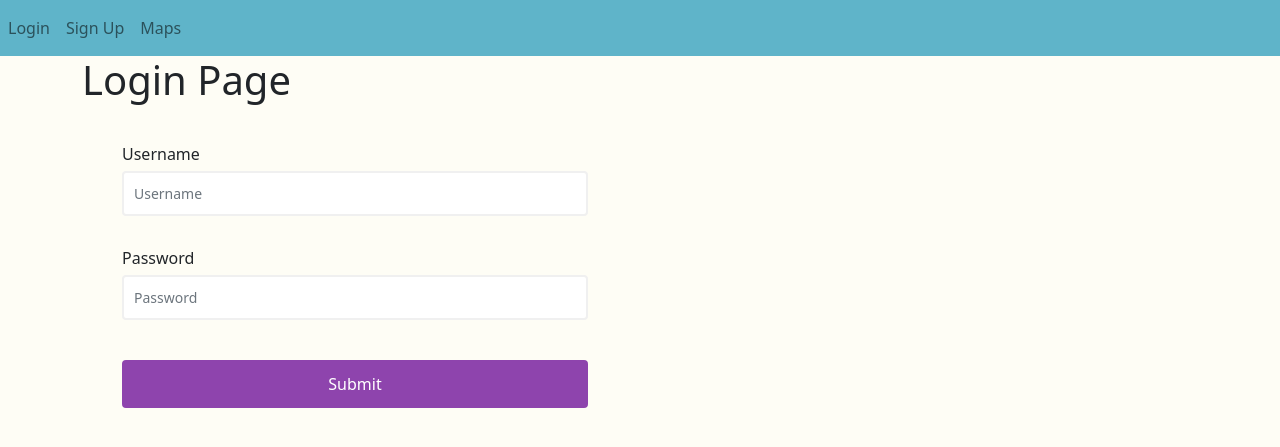
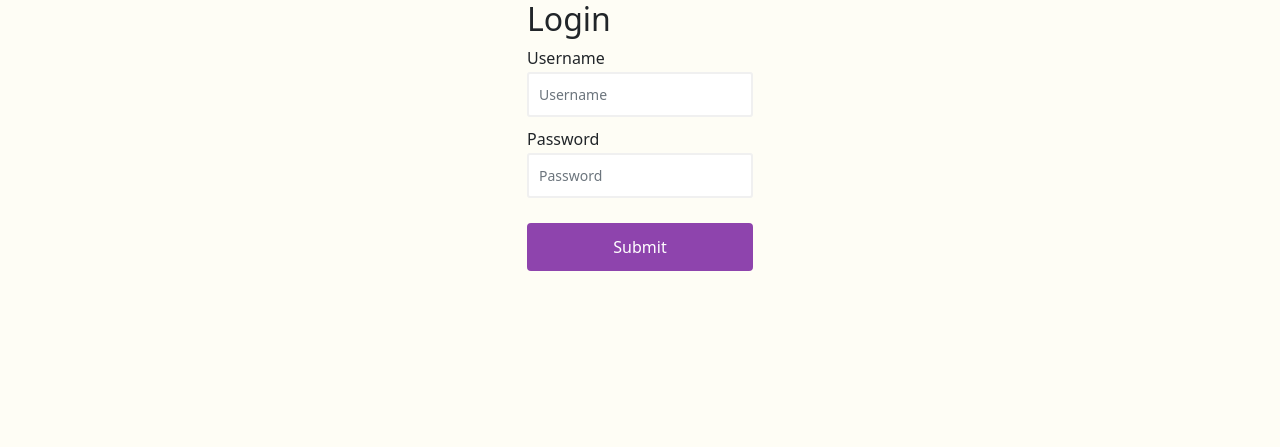
Before and after one commit to ayennac/proj-ghibli-data, a Flask app: page /login in a window 1280 px wide. Shown: the top 447 px of the page. Run offline with Flask 2, Linux system fonts and the light colour scheme; some libraries are stand-ins or nearby versions.

Commit message:
made some styling updates to login, home, userprofile

```diff
--- a/model.py
+++ b/model.py
@@ -3,7 +3,10 @@
 
 from flask_sqlalchemy import SQLAlchemy
 
+
+
 db = SQLAlchemy()
+
 
 class Movie(db.Model):
     """A movie."""
@@ -88,6 +91,7 @@ def connect_to_db(flask_app, db_uri="postgresql:///movies", echo=True):
     db.app = flask_app
     db.init_app(flask_app)
 
+
     print("Connected to the db!")
 
 
@@ -98,4 +102,5 @@ if __name__ == "__main__":
     # too annoying; this will tell SQLAlchemy not to print out every
     # query it executes.
 
+
     connect_to_db(app, echo=False)
--- a/requirements.txt
+++ b/requirements.txt
@@ -5,6 +5,7 @@ cloudinary==1.30.0
 Flask==2.0.1
 Flask-DebugToolbar==0.11.0
 Flask-SQLAlchemy==2.5.1
+Flask_Admin==1.6.0
 greenlet==1.1.0
 itsdangerous==2.0.1
 Jinja2==3.0.1
--- a/server.py
+++ b/server.py
@@ -10,9 +10,10 @@ import cloudinary.uploader
 
 import crud
 
-from model import connect_to_db, db, Location, Movie
+from model import connect_to_db, db, Location, Movie, User
 
-app = Flask(__name__)
+
+app = Flask(__name__, template_folder='templates')
 app.secret_key = "dev"
 app.jinja_env.undefined = StrictUndefined
 maps_api_key = os.environ['MAPS_API_KEY']
--- a/static/styles.css
+++ b/static/styles.css
@@ -5,6 +5,16 @@ body {
 nav{
   background: #5fb4c9;
 }
+
+#intro {
+  background-image: url("car.gif");
+  height: 100%;
+  background-position: center;
+  background-repeat: no-repeat;
+  /* background-size: cover; */
+  /* position: relative; */
+}
+
 #map-canvas {
     height: 200px;
     /* The height is 400 pixels */
@@ -75,23 +85,25 @@ nav{
 /* https://codepen.io/FlorinPop17/pen/OJJKQeK */
 
   .form {
-    padding: 30px 40px;
+    display: flex;
+    justify-content: center;
+    align-items: center;
   }
 
   .form-group {
-    margin-bottom: 10px;
-    padding-bottom: 20px;
+    margin-bottom: 5px;
+    padding-bottom: 5px;
     position: relative;
   }
 
   .form-group label {
     display: inline-block;
-    margin-bottom: 5px;
+    margin-bottom: 2px;
   }
 
   .form-group input {
     border: 2px solid #f0f0f0;
-    border-radius: 4px;
+    border-radius: 3px;
     display: block;
     font-family: inherit;
     font-size: 14px;
--- a/templates/base.html
+++ b/templates/base.html
@@ -15,12 +15,11 @@
     {% endblock %}
   </head>
   <body>
-    {% include 'header.html' %}
-    {% block header %}
-    {% endblock %}
     {% for message in get_flashed_messages()%}
+    <div class="alert alert-primary" role = "alert">
     {{message}}
     {% endfor %}
+    </div>
     {% block body %}
     {% endblock %}
     <script src="https://cdn.jsdelivr.net/npm/bootstrap@5.0.1/dist/js/bootstrap.bundle.min.js" integrity="sha384-gtEjrD/SeCtmISkJkNUaaKMoLD0//ElJ19smozuHV6z3Iehds+3Ulb9Bn9Plx0x4" crossorigin="anonymous"></script>
--- a/templates/login.html
+++ b/templates/login.html
@@ -5,14 +5,12 @@
 {% block body %}
 
 <div class="container">
-    <h1>Login Page</h1>
-
     <div class="row">
 
         <div class="col">
-            <!-- COLUMN ONE -->
             <div class = "form" id="form">
             <form action ='/user-login' method='POST'>
+                <h2> Login </h2>
                 <div class="form-group">
                     <label for="username">Username</label>
                     <input type="text" name ="username" class="form-control" id="username" placeholder="Username"/>
@@ -31,9 +29,6 @@
             </form>
             </div>
         </div>
-        <div class="col">
-            <!-- COLUMN TWO-->
-        </div>
     </div>
 </div>
 
```
Also changed, not shown: templates/home.html (+10 -0 lines), templates/signup.html (+3 -4 lines).
